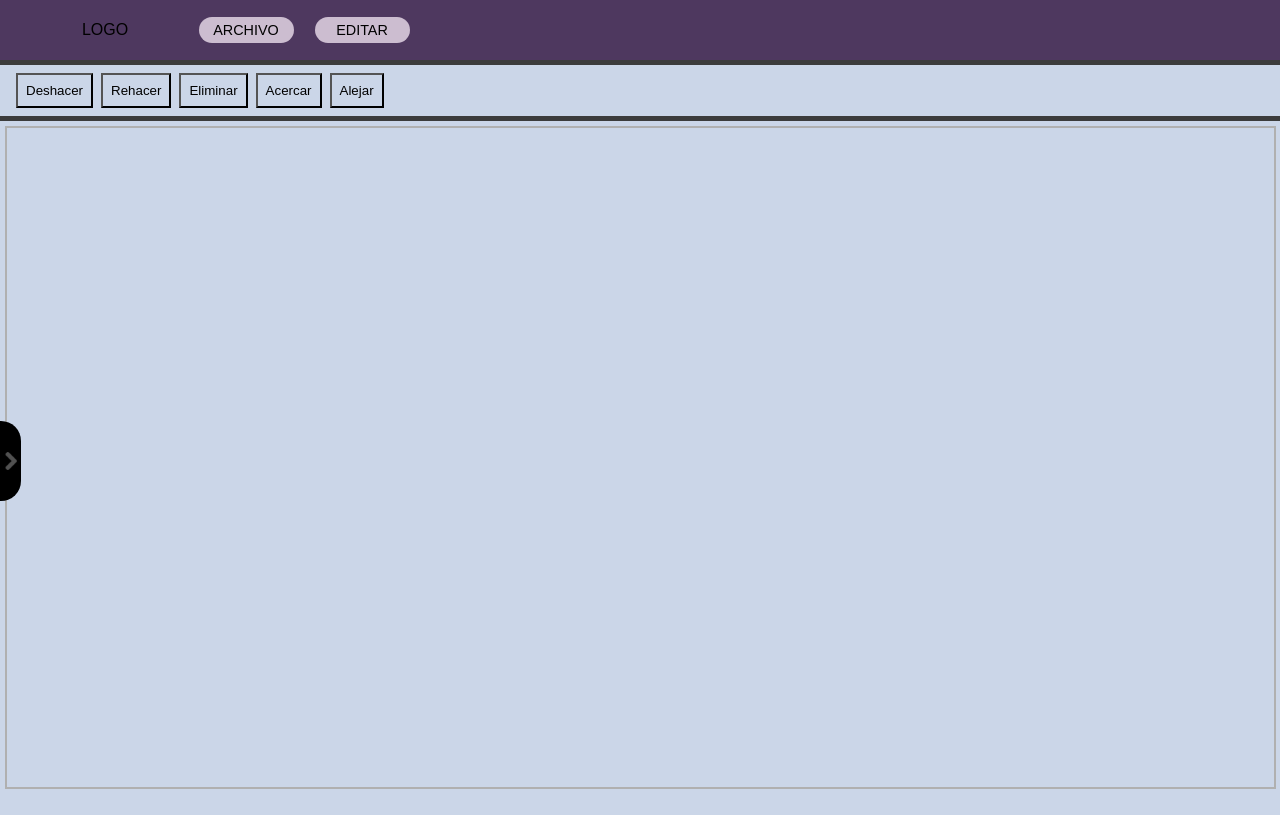
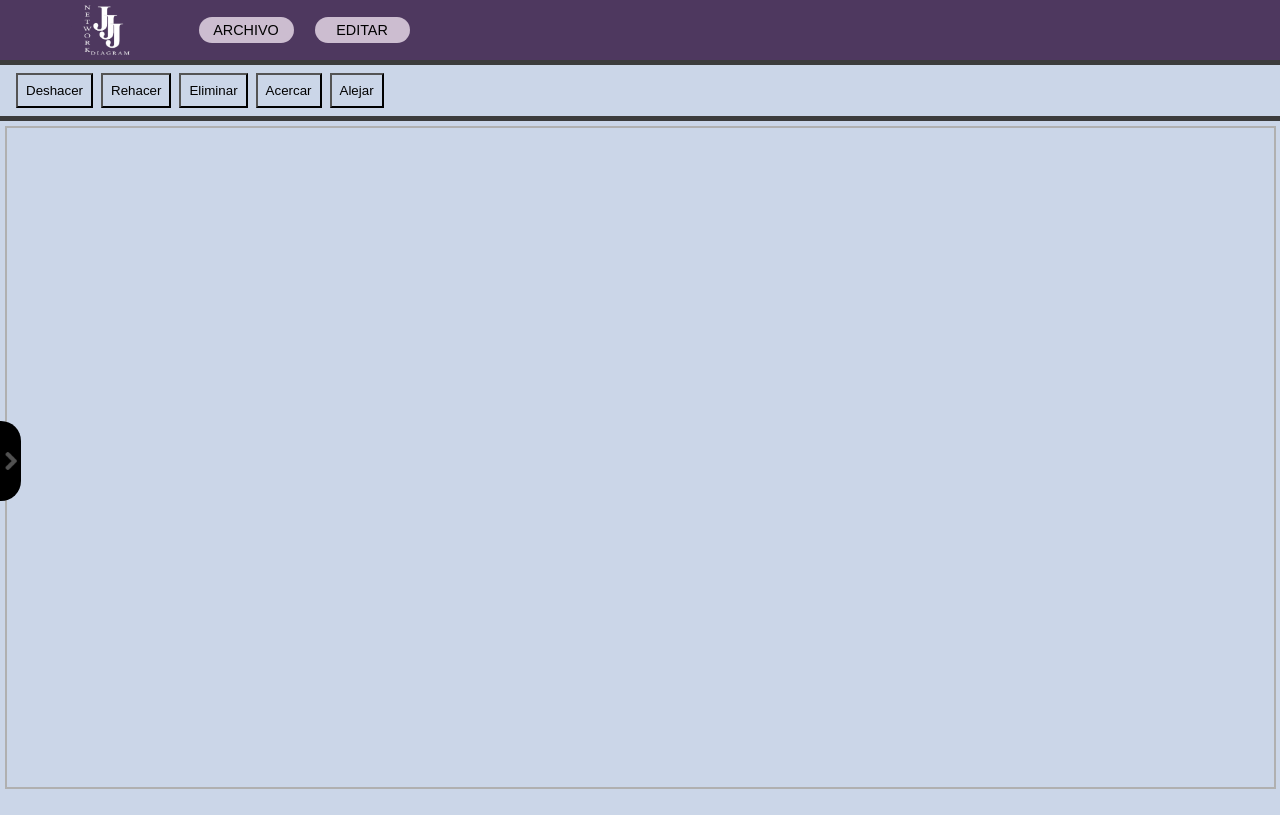
Before and after one commit to FabioGuardado/diagram-app, a React (Create React App) app: page / in a window 1280 px wide. Built offline with nearby package versions, Linux system fonts and the light colour scheme.

Commit message:
:lipstick: Add navbar logo

```diff
--- a/src/components/Navbar/Navbar.js
+++ b/src/components/Navbar/Navbar.js
@@ -17,7 +17,9 @@ const Navbar = () => {
     <>
       <nav className="navbar-container">
         <div className="navbar-content">
-          <div className="navbar-logo">LOGO</div>
+          <div className="navbar-logo">
+            <img src="/img/navbar_logo.png" height={60} />
+          </div>
           <div className="navbar-menu">
             <div className="navbar-menu-element">
               <div className="navbar-button-container">
```
Also changed, not shown: public/img/navbar_logo.png (added).
